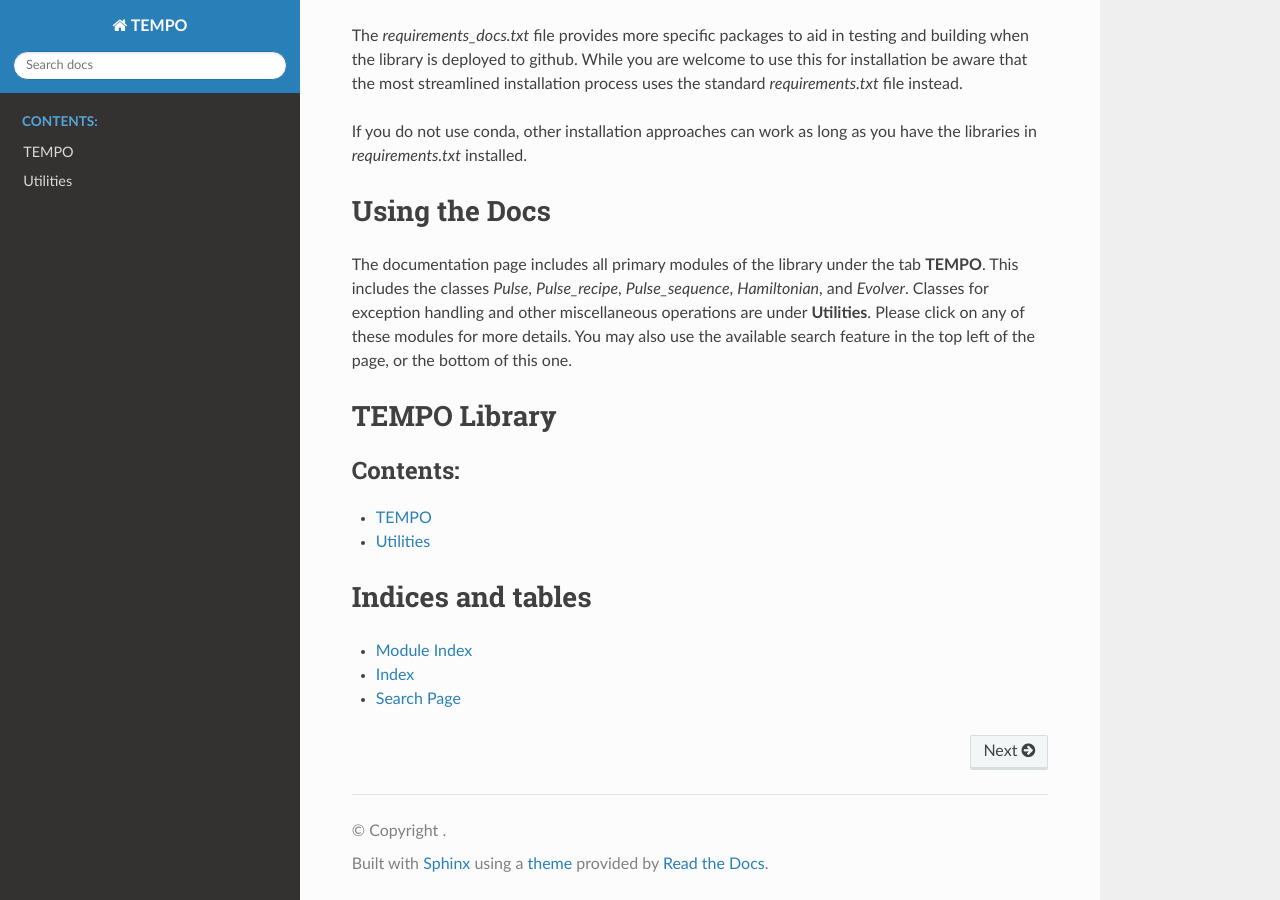
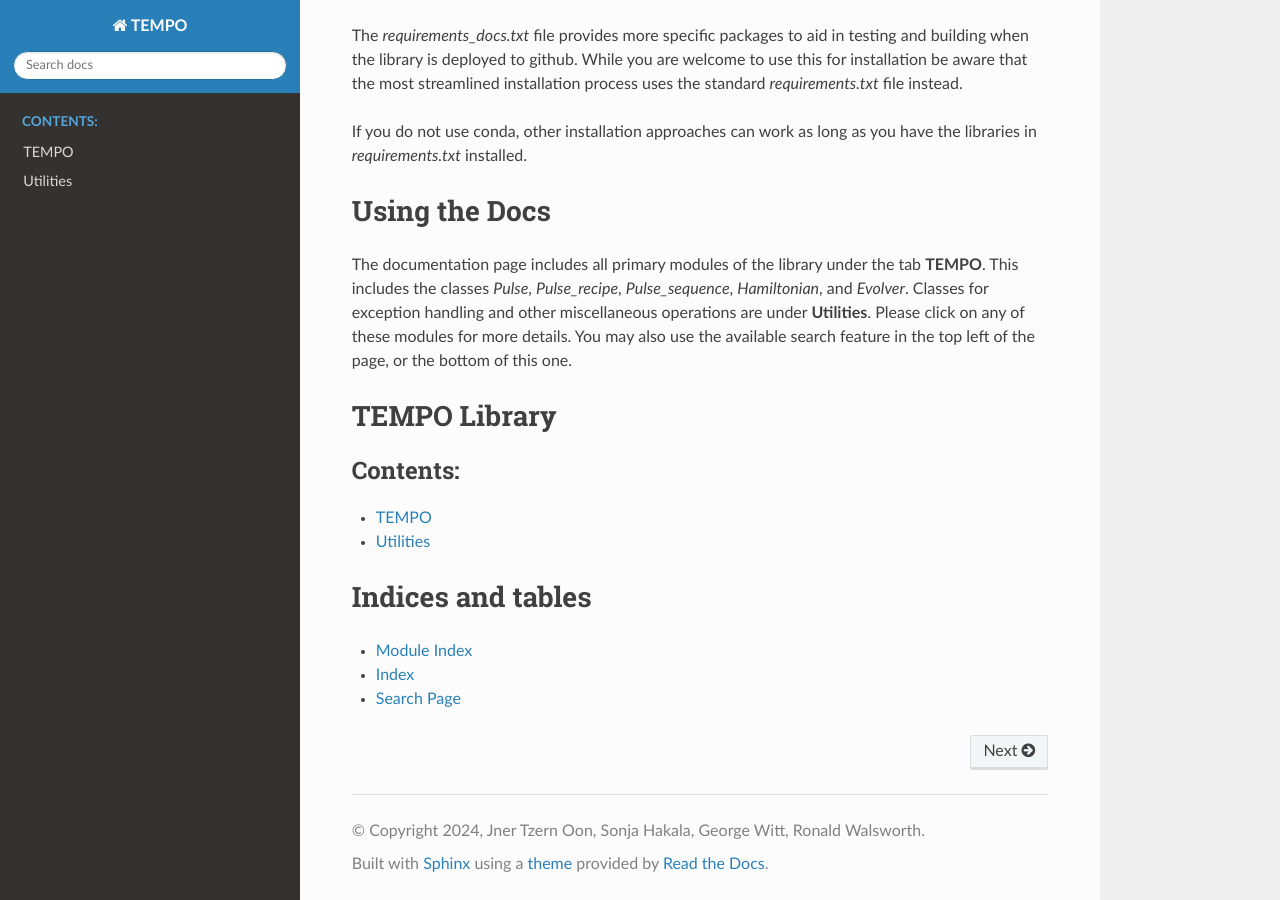
Before and after one commit to hakalasonja/TEMPO, a Sphinx documentation site: the page built from docs/source/index.rst, in a window 1280 px wide and 900 px high, scrolled down 905 px. Built offline with Sphinx 7.4.7 and the Read the Docs theme 3.1.0, drawn with Linux system fonts in a browser that asks for light colours.

Commit message:
Update conf.py

```diff
--- a/docs/source/conf.py
+++ b/docs/source/conf.py
@@ -8,6 +8,7 @@
 
 project = 'TEMPO'
 author = 'Jner Tzern Oon, Sonja Hakala, George Witt, Ronald Walsworth'
+copyright = '2024, Jner Tzern Oon, Sonja Hakala, George Witt, Ronald Walsworth'
 release = '0.1'
 
 # -- General configuration ---------------------------------------------------
```
